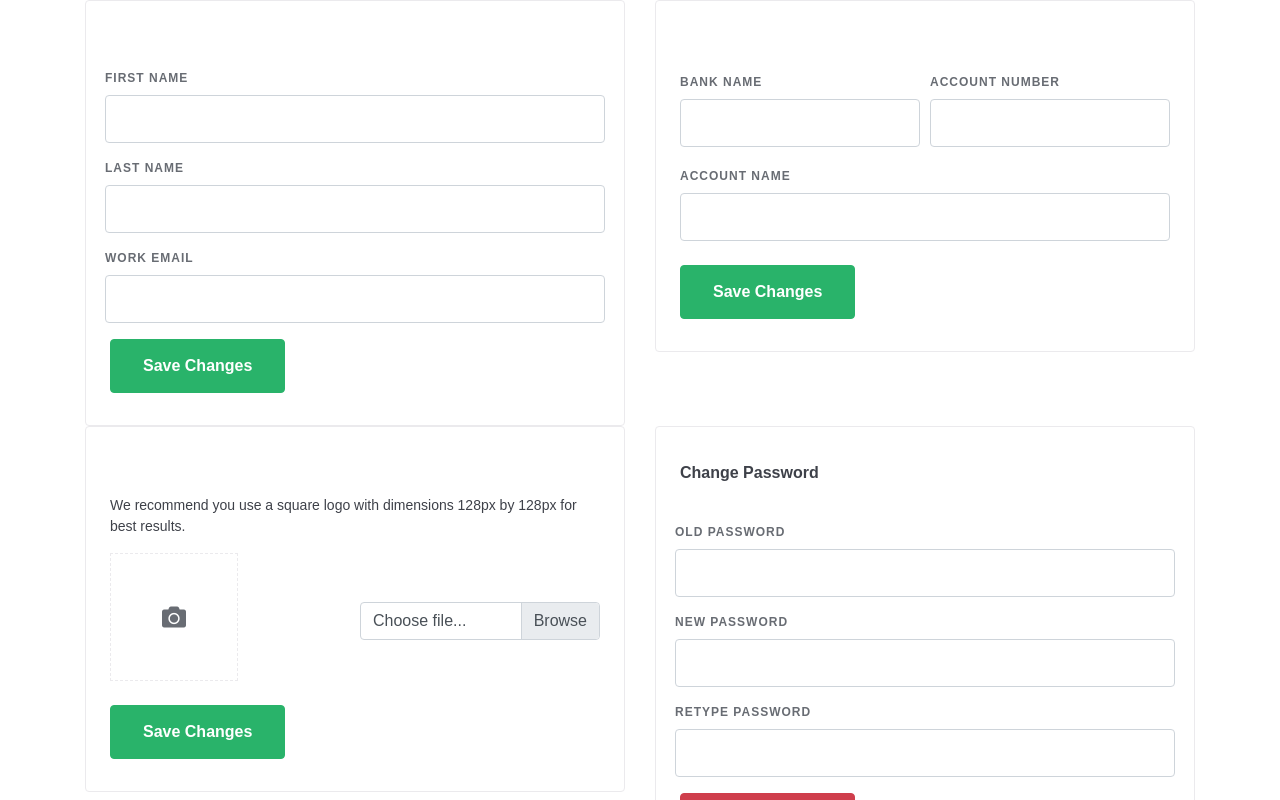
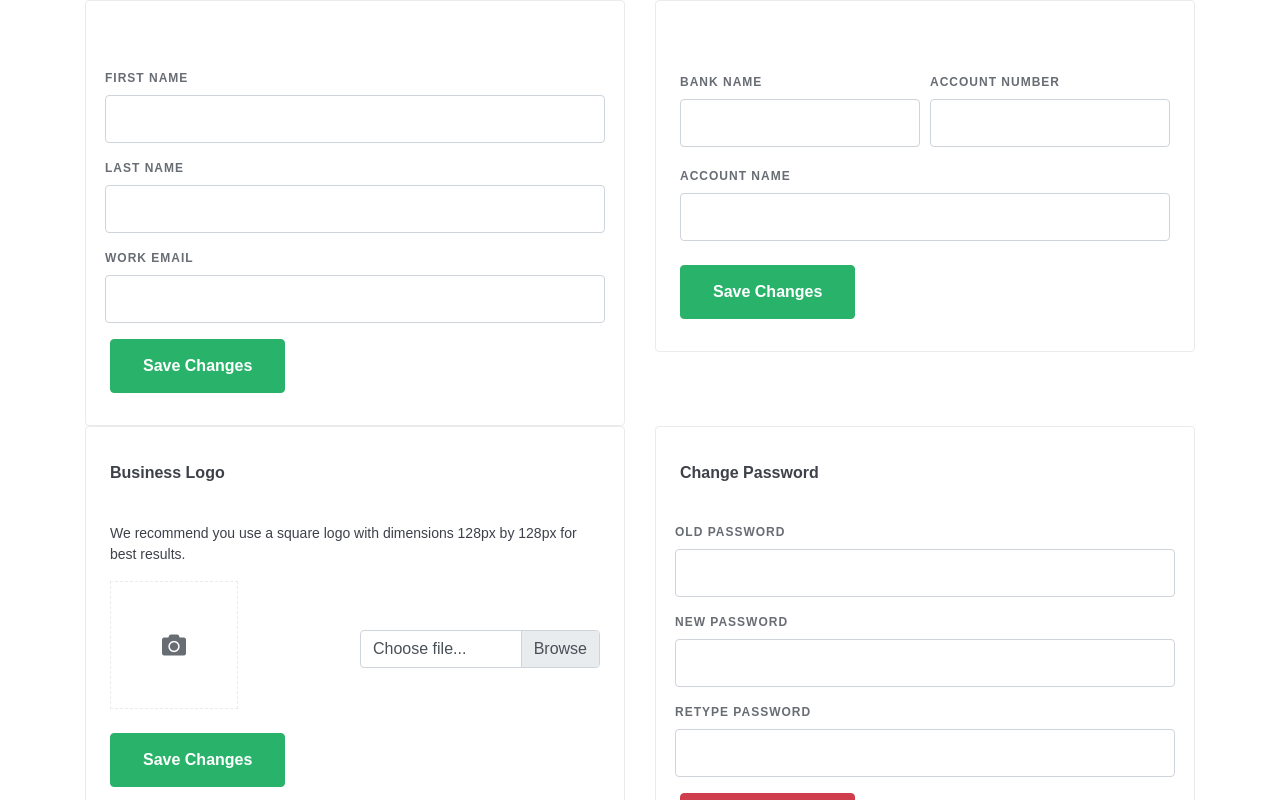
Before and after one commit to Igho-Godwin/vue-app, a Vue app: page /all-cards in a window 1280 px wide. Shown: the top 800 px of the page. Built offline with nearby package versions, Linux system fonts and the light colour scheme; a web font is replaced by a local one.

Commit message:
card header slot added

```diff
--- a/src/components/settings/BusinessLogo.vue
+++ b/src/components/settings/BusinessLogo.vue
@@ -1,6 +1,9 @@
 <template>
   <div>
-    <Card header="Business Logo">
+    <Card>
+      <div slot="card-header">
+        <h3>Business Logo</h3>
+      </div>
       <div slot="card-body">
         <p>We recommend you use a square logo with dimensions 128px by 128px for best results.</p>
         <form>
```
